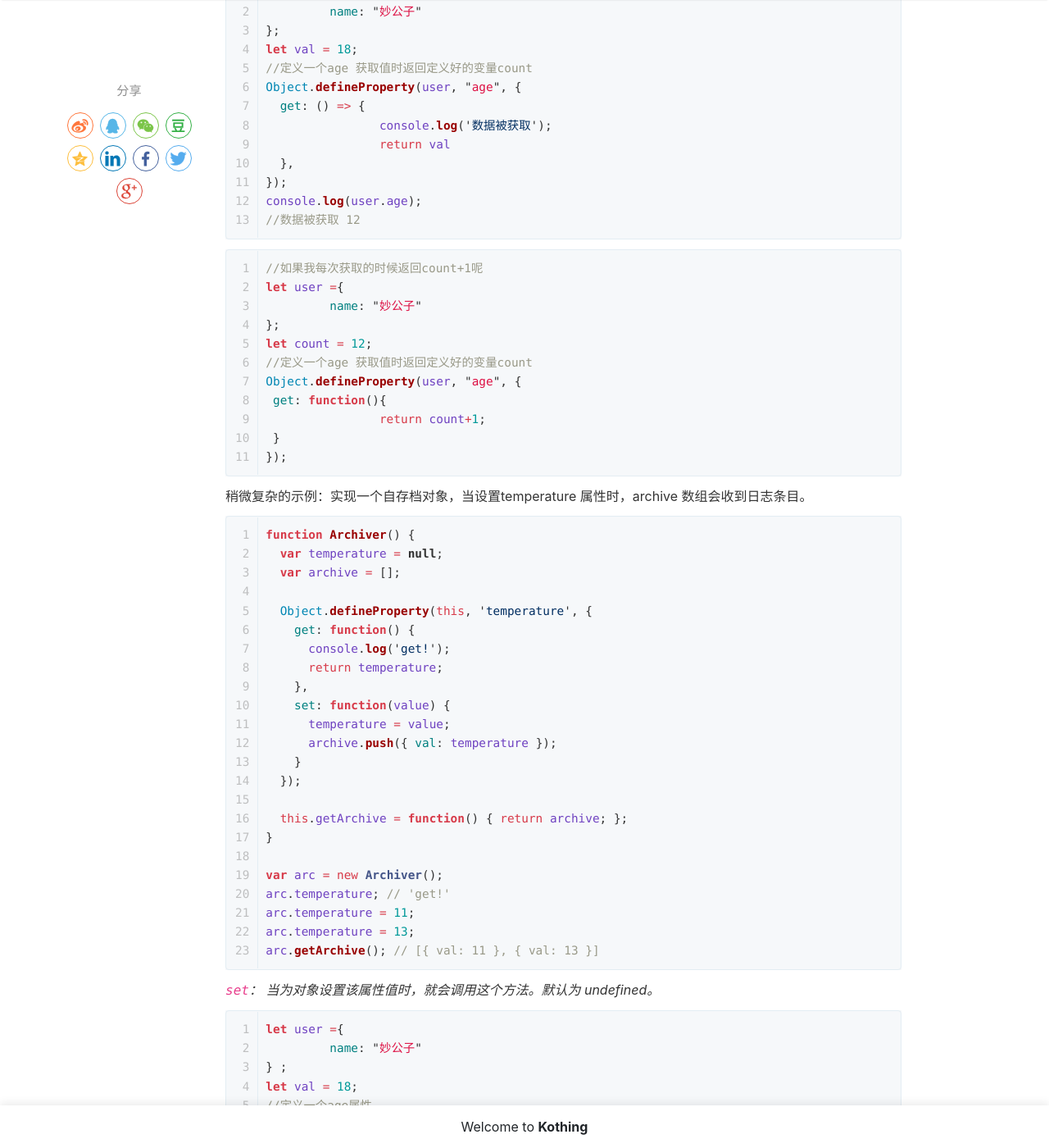
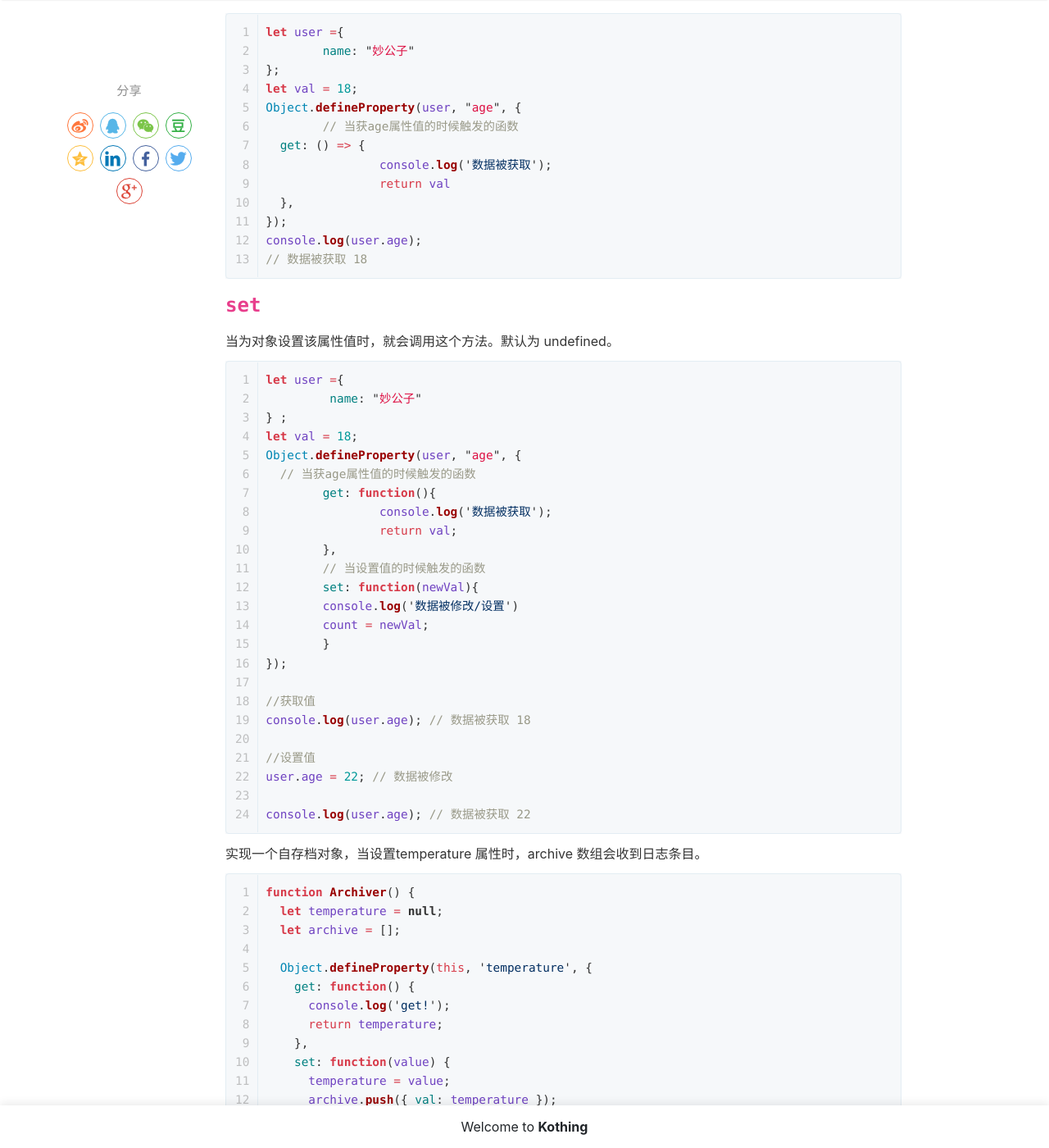
Before and after one commit to kothing/kothing.github.io, a Jekyll site: the page built from _posts/2021-06-22-Object.defineProperty.md, in a window 1280 px wide and 1400 px high, scrolled down 8001 px. Shown: the whole window at 82% size. Built offline with Jekyll 4.4.1, drawn with Linux system fonts in a browser that asks for light colours; nearby versions of some CDN libraries; comment, search, counter and statistics services are not loaded; some of the changed text lies outside the part shown.

Commit message:
Update 2021-06-22-Object.defineProperty.md

````diff
--- a/_posts/2021-06-22-Object.defineProperty.md
+++ b/_posts/2021-06-22-Object.defineProperty.md
@@ -308,41 +308,58 @@ console.log(user);
 
 
 ### Set 和 Get
-*`get`：当访问对象的该属性时(例如：`console.log(user.name)`)，就会调用这个方法，并返回结果。默认为 undefined。*
+#### `get`
+当访问对象的该属性时(例如：`console.log(user.name)`)，就会调用这个方法，并返回结果。默认为 undefined。
 ```js
 let user ={
-	 name: "妙公子"
+	name: "妙公子"
 };
 let val = 18;
-//定义一个age 获取值时返回定义好的变量count
 Object.defineProperty(user, "age", {
+	// 当获age属性值的时候触发的函数
   get: () => {
 		console.log('数据被获取');
 		return val
   },
 });
 console.log(user.age);
-//数据被获取 12
+// 数据被获取 18
 ```
 
+#### `set`
+当为对象设置该属性值时，就会调用这个方法。默认为 undefined。
 ```js
-//如果我每次获取的时候返回count+1呢
 let user ={
 	 name: "妙公子"
-};
-let count = 12;
-//定义一个age 获取值时返回定义好的变量count
+} ;
+let val = 18;
 Object.defineProperty(user, "age", {
- get: function(){
-		return count+1;
- }
+  // 当获age属性值的时候触发的函数
+	get: function(){
+		console.log('数据被获取');
+		return val;
+	},
+	// 当设置值的时候触发的函数
+	set: function(newVal){
+  	console.log('数据被修改/设置')
+  	count = newVal;
+	}
 });
+
+//获取值
+console.log(user.age); // 数据被获取 18
+
+//设置值
+user.age = 22; // 数据被修改
+
+console.log(user.age); // 数据被获取 22
 ```
-稍微复杂的示例：实现一个自存档对象，当设置temperature 属性时，archive 数组会收到日志条目。
+
+实现一个自存档对象，当设置temperature 属性时，archive 数组会收到日志条目。
 ```js
 function Archiver() {
-  var temperature = null;
-  var archive = [];
+  let temperature = null;
+  let archive = [];
 
   Object.defineProperty(this, 'temperature', {
     get: function() {
@@ -358,53 +375,13 @@ function Archiver() {
   this.getArchive = function() { return archive; };
 }
 
-var arc = new Archiver();
+let arc = new Archiver();
 arc.temperature; // 'get!'
 arc.temperature = 11;
 arc.temperature = 13;
 arc.getArchive(); // [{ val: 11 }, { val: 13 }]
 ```
 
-*`set`： 当为对象设置该属性值时，就会调用这个方法。默认为 undefined。*
-```js
-let user ={
-	 name: "妙公子"
-} ;
-let val = 18;
-//定义一个age属性
-Object.defineProperty(user, "age", {、
-  // 获取值时返回定义好的变量val
-	get: function(){
-		console.log('数据被获取');
-		return val;
-	},
-	set: function(newVal){
-  	console.log('数据被修改/设置')
-  	count = newVal;
-	}
-});
-console.log(user.age); // 数据被获取 18
-user.age = 22; // 数据被修改/设置
-console.log(user.age); // 数据被获取 22
-
-//如果我想设置的时候是 自动加1呢？我设置18 实际上设置是19
-let user = {
- name: "妙公子"
-};
-let val = 18;
-//定义一个age 获取值时返回定义好的变量count
-Object.defineProperty(user, "age", {
- get:function(){
-  return val;
- },
- set:function(newVal){
-  val = newVal + 1;
- }
-});
-console.log(user.age); // 18
-user.age = 18;
-console.log(user.age); // 19
-```
 **注意**：
 1. 当使用了getter或setter方法，不允许使用writable和value这两个属性(如果使用，会直接报错滴)
 2. get或set不是必须成对出现，任写其一就可以
````
